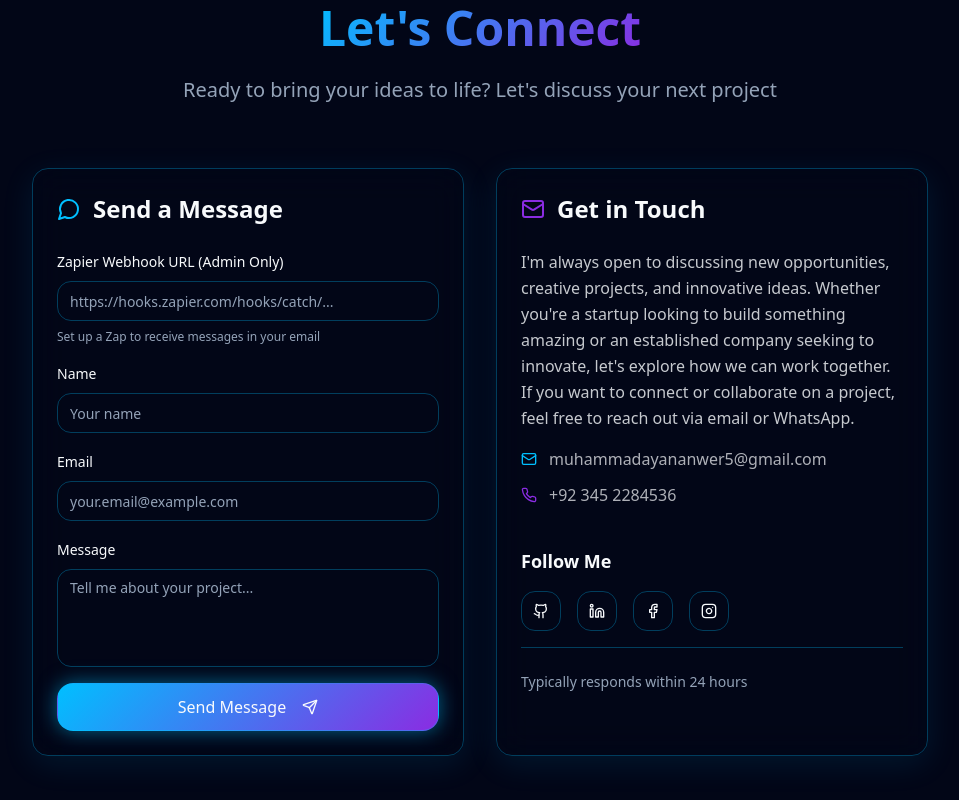
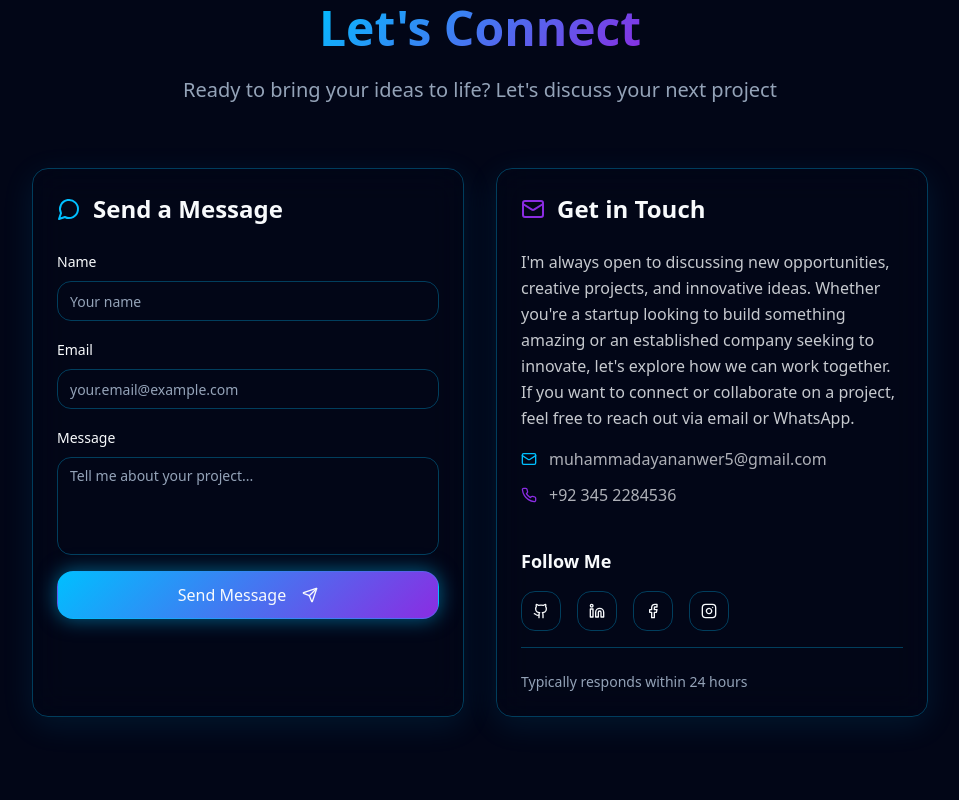
Before and after one commit to ayan-9/spline-spark-folio, a React (Vite) app: page / in a window 1280 px wide. Shown: the part 2727-3527 px from the top of the page, without its empty margins (160-1119 px from the left). Built offline with nearby package versions, Linux system fonts and the light colour scheme.

Commit message:
Remove Zapier integration
Removed the Zapier integration from the contact form. This includes removing the webhook URL input and the associated logic for sending messages via Zapier.

```diff
--- a/src/components/ContactSection.tsx
+++ b/src/components/ContactSection.tsx
@@ -13,57 +13,15 @@ const ContactSection = () => {
     email: '',
     message: ''
   });
-  const [webhookUrl, setWebhookUrl] = useState('');
-  const [isLoading, setIsLoading] = useState(false);
   const { toast } = useToast();
 
-  const handleSubmit = async (e: React.FormEvent) => {
+  const handleSubmit = (e: React.FormEvent) => {
     e.preventDefault();
-
-    if (!webhookUrl) {
-      toast({
-        title: "Setup Required",
-        description: "Please add your Zapier webhook URL to receive messages.",
-        variant: "destructive",
-      });
-      return;
-    }
-
-    setIsLoading(true);
-    console.log("Sending message via Zapier webhook:", webhookUrl);
-
-    try {
-      const response = await fetch(webhookUrl, {
-        method: "POST",
-        headers: {
-          "Content-Type": "application/json",
-        },
-        mode: "no-cors",
-        body: JSON.stringify({
-          name: formData.name,
-          email: formData.email,
-          message: formData.message,
-          timestamp: new Date().toISOString(),
-          sent_to: "muhammadayananwer5@gmail.com",
-          source: "Portfolio Contact Form"
-        }),
-      });
-
-      toast({
-        title: "Message Sent!",
-        description: "Thank you for reaching out. I'll get back to you soon!",
-      });
-      setFormData({ name: '', email: '', message: '' });
-    } catch (error) {
-      console.error("Error sending message:", error);
-      toast({
-        title: "Error",
-        description: "Failed to send message. Please try again or contact me directly.",
-        variant: "destructive",
-      });
-    } finally {
-      setIsLoading(false);
-    }
+    toast({
+      title: "Message Sent!",
+      description: "Thank you for reaching out. I'll get back to you soon!",
+    });
+    setFormData({ name: '', email: '', message: '' });
   };
 
   const handleChange = (e: React.ChangeEvent<HTMLInputElement | HTMLTextAreaElement>) => {
@@ -124,22 +82,6 @@ const ContactSection = () => {
 
               <form onSubmit={handleSubmit} className="space-y-4">
                 <div className="space-y-2">
-                  <Label htmlFor="webhookUrl" className="text-foreground">Zapier Webhook URL (Admin Only)</Label>
-                  <Input
-                    id="webhookUrl"
-                    name="webhookUrl"
-                    type="url"
-                    value={webhookUrl}
-                    onChange={(e) => setWebhookUrl(e.target.value)}
-                    className="bg-input/50 border-card-border text-foreground placeholder:text-muted-foreground"
-                    placeholder="https://hooks.zapier.com/hooks/catch/..."
-                  />
-                  <p className="text-xs text-muted-foreground">
-                    Set up a Zap to receive messages in your email
-                  </p>
-                </div>
-
-                <div className="space-y-2">
                   <Label htmlFor="name" className="text-foreground">Name</Label>
                   <Input
                     id="name"
@@ -185,9 +127,8 @@ const ContactSection = () => {
                   variant="hero"
                   size="lg"
                   className="w-full group"
-                  disabled={isLoading}
                 >
-                  {isLoading ? "Sending..." : "Send Message"}
+                  Send Message
                   <Send className="ml-2 group-hover:translate-x-1 transition-transform" size={16} />
                 </Button>
               </form>
```
